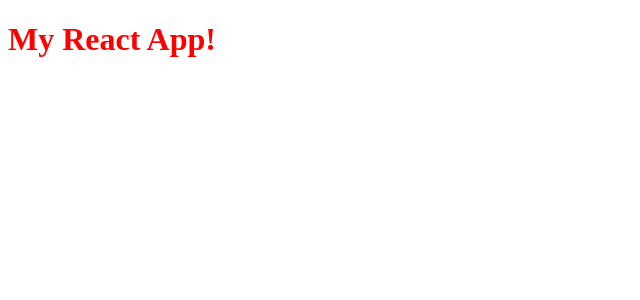
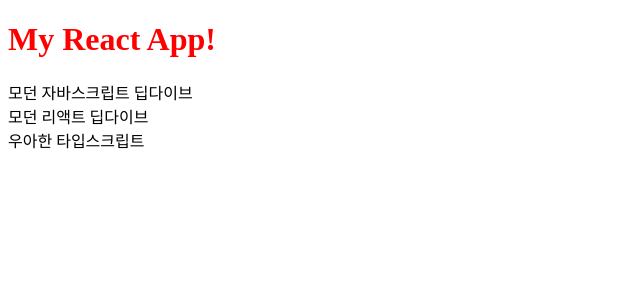
Before and after one commit to GihoKo/react_boilerplate, a React app: page / in a window 1280 px wide. Shown: the top 300 px of the page, without its empty margins (0-640 px from the left). Built offline with nearby package versions, Linux system fonts and the light colour scheme.

Commit message:
feat: 웹팩 @babel/preset-typescript 순서 변경 및 zustand 도입

```diff
--- a/package.json
+++ b/package.json
@@ -12,7 +12,8 @@
   "dependencies": {
     "react": "^18.3.1",
     "react-dom": "^18.3.1",
-    "styled-components": "^6.1.11"
+    "styled-components": "^6.1.11",
+    "zustand": "^4.5.2"
   },
   "devDependencies": {
     "@babel/preset-env": "^7.24.6",
@@ -27,7 +28,6 @@
     "file-loader": "^6.2.0",
     "html-loader": "^5.0.0",
     "html-webpack-plugin": "^5.6.0",
-    "ts-loader": "^9.5.1",
     "typescript": "^5.4.5",
     "webpack": "^5.91.0",
     "webpack-cli": "^5.1.4",
--- a/src/App.tsx
+++ b/src/App.tsx
@@ -1,9 +1,15 @@
 import styled from "styled-components";
+import { useBookStore } from "./../store/useBookStore";
 
 export default function App() {
+  const { books } = useBookStore((state) => state);
+
   return (
     <div>
       <StyledH1>My React App!</StyledH1>
+      {books.map((book) => (
+        <div key={book.id}>{book.title}</div>
+      ))}
     </div>
   );
 }
--- /dev/null
+++ b/store/useBookStore.ts
@@ -0,0 +1,16 @@
+import { create } from "zustand";
+
+interface Book {
+    id: string;
+    title: string;
+}
+
+export const useBookStore = create<{
+    books: Book[];
+}>((set) => ({
+    books: [
+        { id: "1", title: "모던 자바스크립트 딥다이브" },
+        { id: "2", title: "모던 리액트 딥다이브" },
+        { id: "3", title: "우아한 타입스크립트" }
+    ]
+}))
--- a/webpack.config.js
+++ b/webpack.config.js
@@ -16,7 +16,7 @@ module.exports = {
         exclude: /node_modules/,
         loader: "babel-loader",
         options: {
-          presets: ["@babel/preset-env", ["@babel/preset-react", { runtime: "automatic" }, "@babel/preset-typescript"]],
+          presets: ["@babel/preset-env", ["@babel/preset-react", { runtime: "automatic" }], "@babel/preset-typescript"],
         },
       },
       {
```
Also changed, not shown: 1 other file (tests, documents, lock files or other folders).
